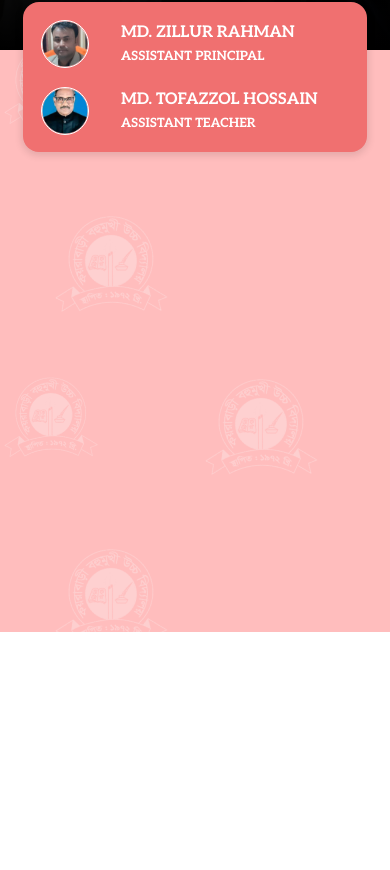
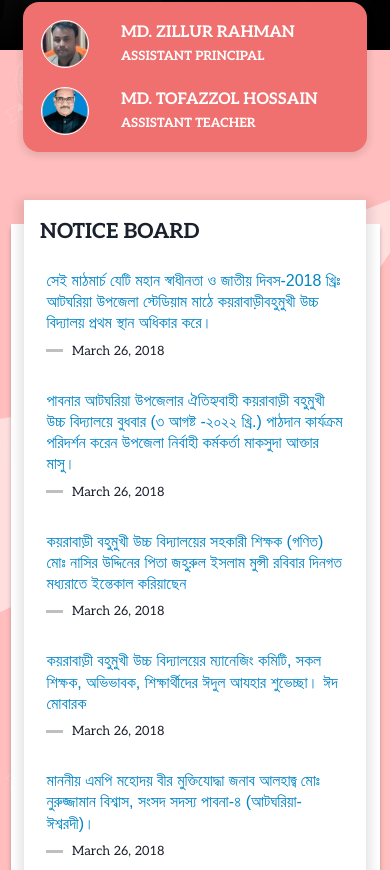
Before and after one commit to AneekRahman/education-suite, a React (Create React App) app in the folder client/: page / in a window 390 px wide. Shown: the part 794-1664 px from the top of the page. Before the commit the page ends 1426 px from the top, so only its background shows below. Built offline with nearby package versions, Linux system fonts and the light colour scheme.

Commit message:
- Finish NoticeBox (mobile)

```diff
--- a/client/src/pages/HomePage.tsx
+++ b/client/src/pages/HomePage.tsx
@@ -136,12 +136,12 @@ export default function HomePage() {
         <EventsBox />
       </div>
       <MessagesRow />
-      <div style={{ height: "30em" }}></div>
-      {/* <div className={styles.WigglyBg1Wrapper}>
+      <div className={styles.WigglyBg1Wrapper}>
         <img src="/assets/wiggly-bg1.svg" className={styles.WiggleBg1} alt="" />
         <NoticeBox />
       </div>
-      <div className={styles.WigglyBg2Wrapper}>
+      <div style={{ height: "30em" }}></div>
+      {/* <div className={styles.WigglyBg2Wrapper}>
         <img src="/assets/wiggly-bg2.svg" className={styles.WiggleBg2} alt="" />
         <EventsImageGrid />
       </div>
--- a/client/src/styles/HomePage.module.scss
+++ b/client/src/styles/HomePage.module.scss
@@ -514,7 +514,6 @@ $mobileMediaThreshold: 1000px;
       width: 100%;
 
       h3 {
-        // display: none;
         transform: none;
         top: -2.5em;
         left: 0;
@@ -537,5 +536,25 @@ $mobileMediaThreshold: 1000px;
         }
       }
     }
+
+    .NoticeBoxWrapper {
+      margin: 3em 1.5em;
+
+      .NoticeBoxInnerWrapper {
+        max-width: 100%;
+        padding: 1em;
+
+        .NoticesWrapper {
+          .Notice {
+            h4 {
+              font-size: 1em;
+            }
+            p {
+              font-size: 0.8em;
+            }
+          }
+        }
+      }
+    }
   }
 }
```
